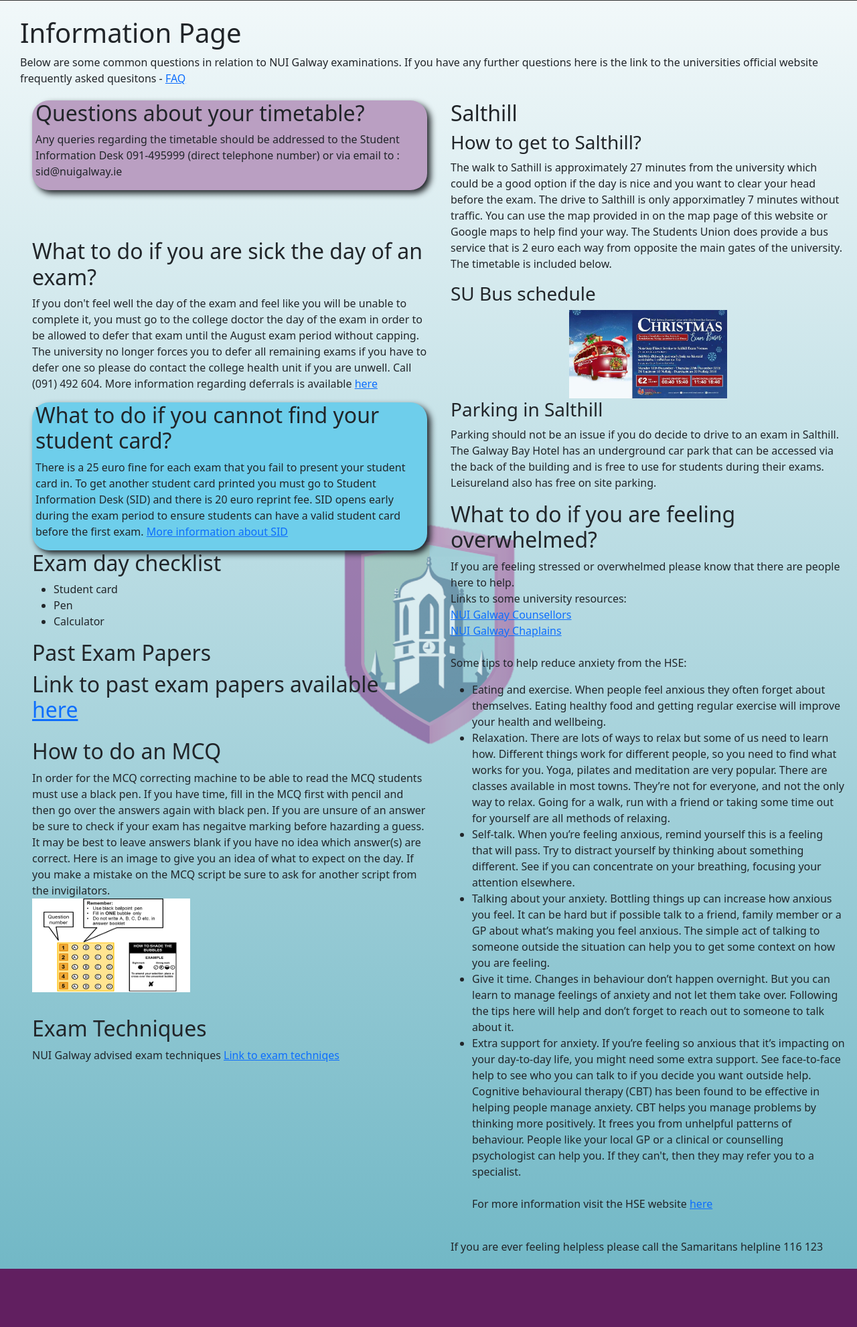
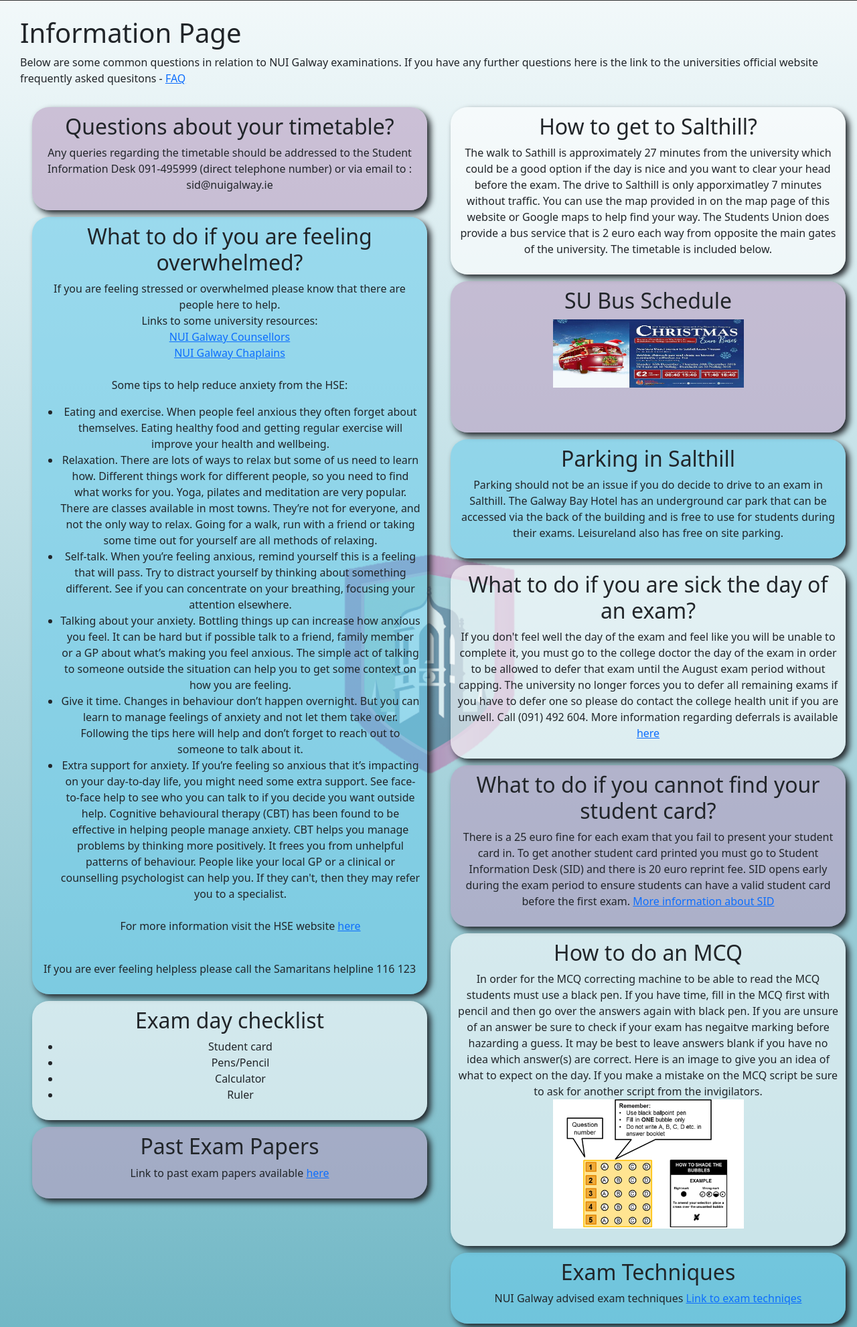
Before and after one commit to nhennigan/FYP, a Flask app: page /examofficeinfo/ in a window 1280 px wide. Shown: the part 202-2184 px from the top of the page at 67% size. Before the commit the page ends 2097 px from the top, so only its background shows below. Run offline with Flask 2, Linux system fonts and the light colour scheme; the visitor is signed in with stand-in values (Sample User, id 1).

```diff
--- a/backend/templates/base.html
+++ b/backend/templates/base.html
@@ -217,6 +230,31 @@ height: 1%;
 	body{
   background-image: linear-gradient(0deg, #72b8c6, white);
   background-repeat: no-repeat;
+	}
+	.pink{
+		background-color: rgba(186,159,194, .6);
+		padding:10px;
+		box-shadow: 5px 5px 10px;
+		border-radius: 25px;
+		margin-top: 10px;
+		text-align: center;
+	}
+	.blue{
+	background-color: rgba(110,206,235, .6);
+                padding:10px;
+                box-shadow: 5px 5px 10px;
+                border-radius: 25px;
+                margin-top: 10px;
+		text-align: center
+	}
+
+	.plain{
+		background-color: rgba(255,255,255, .6);
+                padding:10px;
+                box-shadow: 5px 5px 10px;
+                border-radius: 25px;
+                margin-top: 10px;
+		text-align: center
 	}
 
 </style>
--- a/backend/templates/info.html
+++ b/backend/templates/info.html
@@ -8,43 +8,12 @@
         </p>
 	<div class="row" width="100%">
 		<div class="column" style="padding-left: 30px;">
-			<div class="pink" style="background-color:#ba9fc2; padding-left:5px;box-shadow: 5px 5px 10px; border-radius: 25px;">
+
+			<div class="pink">
 	<h2>Questions about your timetable?</h2>
-	<p>Any queries regarding the timetable should be addressed to the Student Information Desk 091-495999 (direct telephone number) or via email to : sid@nuigalway.ie</p></div><br><br><br>
-	<h2>What to do if you are sick the day of an exam?</h2>
-	<p>If you don't feel well the day of the exam and feel like you will be unable to complete it, you must go to the college doctor the day of the exam in order to be allowed to defer that exam until the August exam period without capping. The university no longer forces you to defer all remaining exams if you have to defer one so please do contact the college health unit if you are unwell. Call (091) 492 604. More information regarding deferrals is available <a href="https://www.nuigalway.ie/exams/timetable-advice/deferrals/">here</a></p>
-	<div class="blue"style="background-color:#6eceeb; padding-left:5px;box-shadow: 5px 5px 10px; border-radius: 25px;">
-<h2>What to do if you cannot find your student card?</h2>
-<p>There is a 25 euro fine for each exam that you fail to present your student card in. To get another student card printed you must go to Student Information Desk (SID) and there is 20 euro reprint fee. SID opens early during the exam period to ensure students can have a valid student card before the first exam. <a href= "http://www.nuigalway.ie/student-registry-helpdesk/">More information about SID </a></p></div>
-	 <h2>Exam day checklist</h2>
-        <ul>
-        <li>Student card</li>
-        <li>Pen</li>
-        <li>Calculator</li>
-</ul>
-
-        <h2>Past Exam Papers<h2>
-        <p>Link to past exam papers available <a href="https://www.mis.nuigalway.ie/regexam/paper_index_search_main_menu.asp">here</a>
-
-        <h2>How to do an MCQ</h2>
-        <p>In order for the MCQ correcting machine to be able to read the MCQ students must use a black pen. If you have time, fill in the MCQ first with pencil and then go over the answers again with black pen. If you are unsure of an answer be sure to check if your exam has negaitve marking before hazarding a guess. It may be best to leave answers blank if you have no idea which answer(s) are correct.
-                Here is an image to give you an idea of what to expect on the day. If you make a mistake on the MCQ script be sure to ask for another script from the invigilators.
-        <br><input type="image" src="{{url_for('static', filename='mcq.png')}}" alt="MCQ image" width="40%" height="40%" style="margin-left: auto;  margin-right: auto;"></p>
-        <h2> Exam Techniques</h2>
-        <p> NUI Galway advised exam techniques <a href="https://www.nuigalway.ie/academic-skills/assignmentsexams/examtechniques/">Link to exam techniqes</a>
-</div>
-
-	<div class="column" style="padding-left: 30px;">
-	<h2>Salthill</h2>
-		<h3>How to get to Salthill?</h3>
-		<p>The walk to Sathill is approximately 27 minutes from the university which could be a good option if the day is nice and you want to clear your head before the exam. The drive to Salthill is only apporximatley 7 minutes without traffic. You can use the map provided in on the map page of this website or Google maps to help find your way. The Students Union does provide a bus service that is 2 euro each way from opposite the main gates of the university. The timetable is included below. </p>
-	<h3>SU Bus schedule</h3>
-	<input type="image" src="{{url_for('static', filename='bus times.jpg')}}" alt="SU Bus Timetable" width="40%" height="40%"   style="margin-left: auto;  margin-right: auto;">
-	<h3>Parking in Salthill</h3>
-	<p>	Parking should not be an issue if you do decide to drive to an exam in Salthill. The Galway Bay Hotel has an underground car park that can be accessed via the back of the building and is free to use for students during their exams. Leisureland also has free on site parking.</p>
-
-
-	<h2>What to do if you are feeling overwhelmed?</h2>
+	<p>Any queries regarding the timetable should be addressed to the Student Information Desk 091-495999 (direct telephone number) or via email to : sid@nuigalway.ie</p></div>
+			<div class="blue">
+			<h2>What to do if you are feeling overwhelmed?</h2>
 	<p>	If you are feeling stressed or overwhelmed please know that there are people here to help.
 		<br> Links to some university resources:
 		<br><a href= "http://www.nuigalway.ie/student_services/counsellors/"> NUI Galway Counsellors</a>
@@ -74,7 +43,56 @@
 			<br> For more information visit the HSE website <a href="https://www2.hse.ie/conditions/mental-health/anxiety.html?gclid=Cj0KCQjwsLWDBhCmARIsAPSL3_393uOsUnC6U3YaLUO2aUi-LbL46xmK6ZgA7PBWJxLdXSbFtt75efsaAto5EALw_wcB&gclsrc=aw.ds">here</a>
 		</ul>
 	<br> If you are ever feeling helpless please call the Samaritans helpline 116 123</p>
+			</div>
+
+			<div class="plain" >
+	 <h2>Exam day checklist</h2>
+        <ul>
+        <li>Student card</li>
+        <li>Pens/Pencil</li>
+        <li>Calculator</li>
+	<li>Ruler</li>
+</ul>
+			</div>
+
+			<div class="pink" >
+	        <h2>Past Exam Papers</h2>
+			<p>Link to past exam papers available <a href="https://www.mis.nuigalway.ie/regexam/paper_index_search_main_menu.asp">here</a></p>
+			</div>
+</div>
+
+	<div class="column" style="padding-left: 30px;">
+		<div class="plain">
+		<h2>How to get to Salthill?</h2>
+		<p>The walk to Sathill is approximately 27 minutes from the university which could be a good option if the day is nice and you want to clear your head before the exam. The drive to Salthill is only apporximatley 7 minutes without traffic. You can use the map provided in on the map page of this website or Google maps to help find your way. The Students Union does provide a bus service that is 2 euro each way from opposite the main gates of the university. The timetable is included below. </p> </div>
+		<div class="pink">
+	<h2>SU Bus Schedule</h2>
+	<img src="{{url_for('static', filename='bus times.jpg')}}" alt="SU Bus Timetable"  style="margin-left: auto;  margin-right: auto; height:50%; width:50%; "></div>
+
+		<div class="blue">
+	<h2>Parking in Salthill</h2>
+	<p>	Parking should not be an issue if you do decide to drive to an exam in Salthill. The Galway Bay Hotel has an underground car park that can be accessed via the back of the building and is free to use for students during their exams. Leisureland also has free on site parking.</p></div>
+
+<div class="plain">
+        <h2>What to do if you are sick the day of an exam?</h2>
+        <p>If you don't feel well the day of the exam and feel like you will be unable to complete it, you must go to the college doctor the day of the exam in order to be allowed to defer that exam until the August exam period without capping. The university no longer forces you to defer all remaining exams if you have to defer one so please do contact the college health unit if you are unwell. Call (091) 492 604. More information regarding deferrals is available <a href="https://www.nuigalway.ie/exams/timetable-advice/deferrals/">here</a></p> </div>
+
+        <div class="pink">
+<h2>What to do if you cannot find your student card?</h2>
+<p>There is a 25 euro fine for each exam that you fail to present your student card in. To get another student card printed you must go to Student Information Desk (SID) and there is 20 euro reprint fee. SID opens early during the exam period to ensure students can have a valid student card before the first exam. <a href= "http://www.nuigalway.ie/student-registry-helpdesk/">More information about SID </a></p></div>
+
+	<div class="plain">
+	<h2>How to do an MCQ</h2>
+        <p>In order for the MCQ correcting machine to be able to read the MCQ students must use a black pen. If you have time, fill in the MCQ first with pencil and then go over the answers again with black pen. If you are unsure of an answer be sure to check if your exam has negaitve marking before hazarding a guess. It may be best to leave answers blank if you have no idea which answer(s) are correct.
+                Here is an image to give you an idea of what to expect on the day. If you make a mistake on the MCQ script be sure to ask for another script from the invigilators.
+			<br>
+			<img alt="mcq how to" src="{{url_for('static', filename='mcq.png')}}" style="margin-left: auto;  margin-right: auto; width: 50%;"></p></div>
+
+	<div class="blue">
+        <h2> Exam Techniques</h2>
+	<p> NUI Galway advised exam techniques <a href="https://www.nuigalway.ie/academic-skills/assignmentsexams/examtechniques/">Link to exam techniqes</a></p>
 	</div>
+</div>
 	</div>
 	</div>
 {% endblock %}
```
Also changed, not shown: other parts of backend/templates/base.html (+19 -6 lines), backend/templates/home.html (+18 -12 lines), backend/static/Leisureland Salthill.jpg, backend/static/day.png (added), backend/static/duration.png (added), backend/static/lecturer_notes.png (added), backend/static/percent.png (added), backend/static/seat_no.png (added), backend/static/time.png (added), backend/static/venue.png (added).
